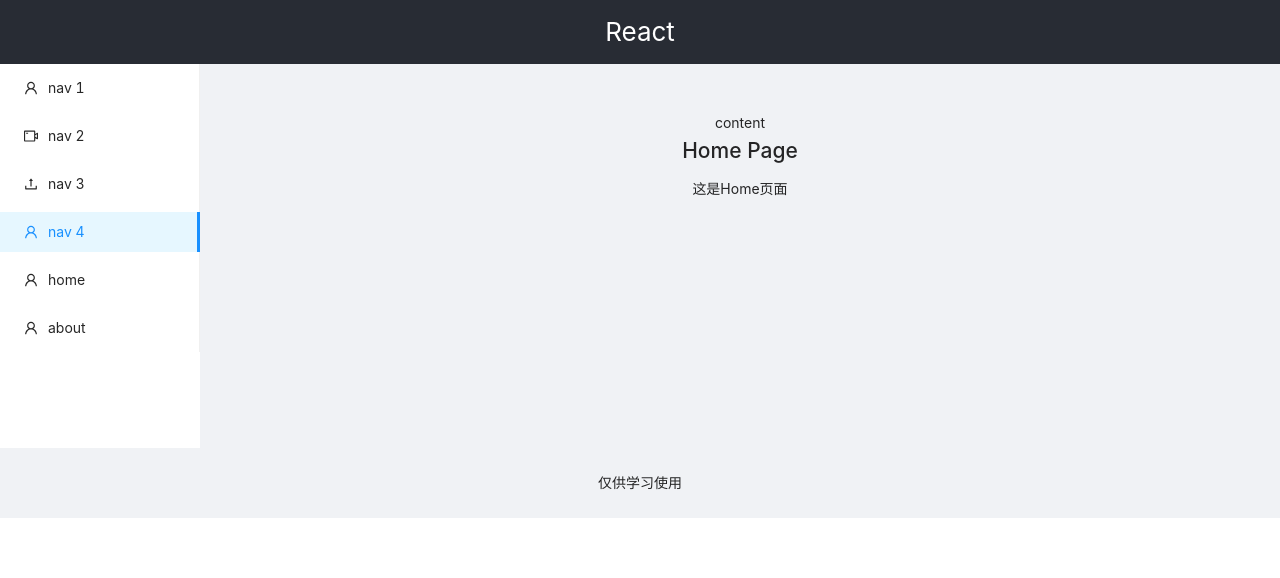
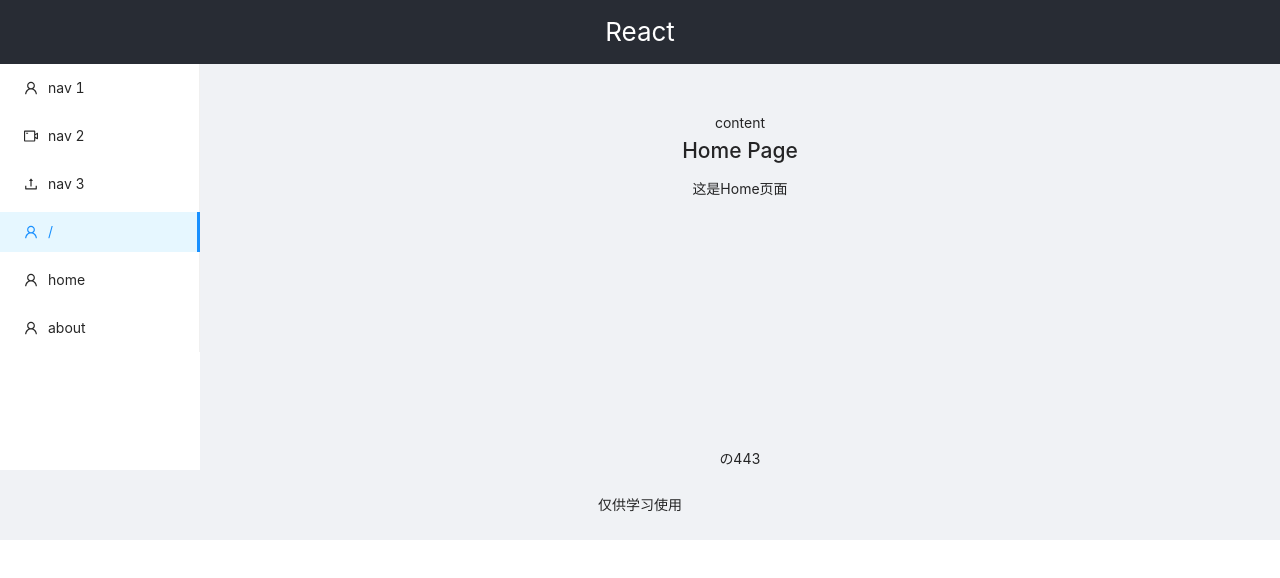
Before and after one commit to Tvibe58/react-study, a React (Create React App) app: page / in a window 1280 px wide. Shown: the top 578 px of the page. Built offline with nearby package versions, Linux system fonts and the light colour scheme.

Commit message:
测试路由

```diff
--- a/src/App.js
+++ b/src/App.js
@@ -1,10 +1,11 @@
 import React from 'react';
-import { Link } from 'react-router-dom';
+import { Link, Route, Switch } from 'react-router-dom';
 import './App.css';
 import { Layout, Menu } from 'antd';
 import { UploadOutlined, UserOutlined, VideoCameraOutlined } from '@ant-design/icons';
 import routeConfig from './router/index';
 import { renderRoutes } from 'react-router-config';
+import About from './pages/About/About'
 
 const { Header, Content, Footer, Sider } = Layout;
 
@@ -24,10 +25,11 @@ const App = () => (
           console.log(collapsed, type);
         }}>
         <Menu theme="light" mode="inline" defaultSelectedKeys={['4']}>
+          {/* <Menu theme="light" mode="inline"> */}
           <Menu.Item key="1" icon={<UserOutlined />}>nav 1</Menu.Item>
           <Menu.Item key="2" icon={<VideoCameraOutlined />}>nav 2</Menu.Item>
           <Menu.Item key="3" icon={<UploadOutlined />}>nav 3</Menu.Item>
-          <Menu.Item key="4" icon={<UserOutlined />}>nav 4</Menu.Item>
+          <Menu.Item key="4" icon={<UserOutlined />}><Link to="/">/</Link></Menu.Item>
           <Menu.Item key="5" icon={<UserOutlined />}><Link to="/">home</Link></Menu.Item>
           <Menu.Item key="6" icon={<UserOutlined />}><Link to="/about">about</Link></Menu.Item>
         </Menu>
@@ -37,6 +39,11 @@ const App = () => (
           content
           {renderRoutes(routeConfig)}
         </div>
+        の443
+        <Switch>
+          {/* <Route exact path="/Login" component={Login} /> */}
+          <Route path="/about" component={About} />
+        </Switch>
       </Content>
     </Layout>
     <Layout>
```
